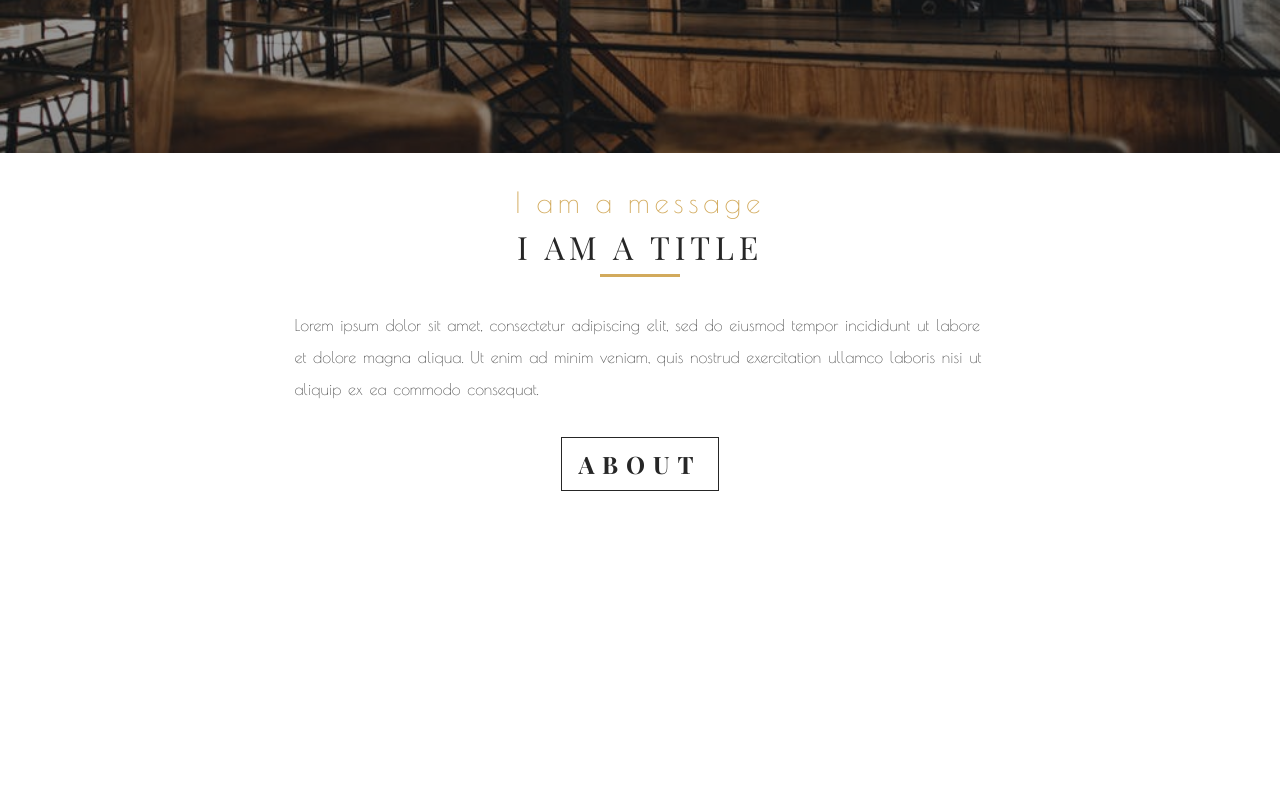
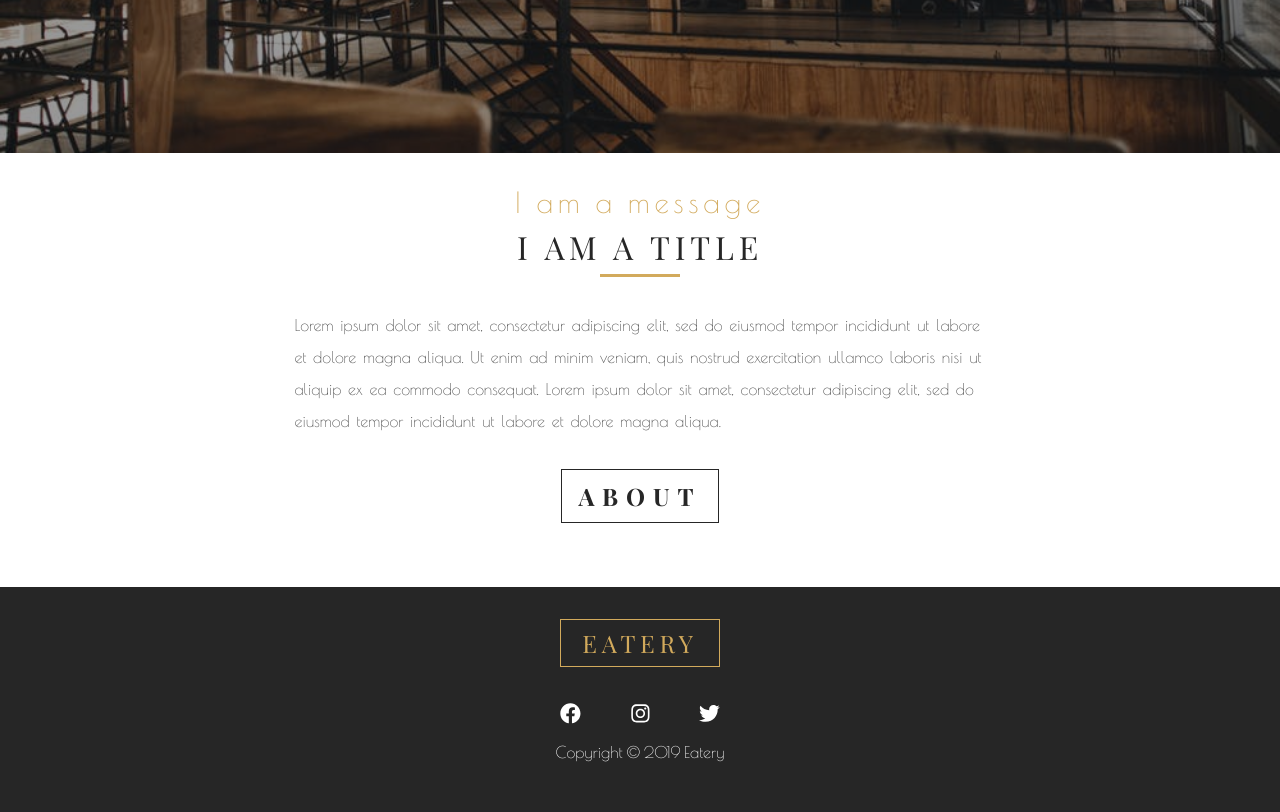
Before and after one commit to DundarKoray/Gatsby__Contentful__Bootstrap__Project__Restaurant, a Gatsby site: page / in a window 1280 px wide. Shown: the part 642-1454 px from the top of the page. Before the commit the page ends 1197 px from the top, so only its background shows below. Built offline with nearby package versions, Linux system fonts and the light colour scheme; Gatsby itself is replaced by a stand-in of ours.

Commit message:
completed footer component

```diff
--- a/src/components/HomePageComponents/QuickInfo.js
+++ b/src/components/HomePageComponents/QuickInfo.js
@@ -12,7 +12,7 @@ class QuickInfo extends Component {
                 <Title message="I am a message" title="I am a title" />
                 <div className="quick-info-wrapper">
                     <p className="text">
-                        Lorem ipsum dolor sit amet, consectetur adipiscing elit, sed do eiusmod tempor incididunt ut labore et dolore magna aliqua. Ut enim ad minim veniam, quis nostrud exercitation ullamco laboris nisi ut aliquip ex ea commodo consequat.
+                        Lorem ipsum dolor sit amet, consectetur adipiscing elit, sed do eiusmod tempor incididunt ut labore et dolore magna aliqua. Ut enim ad minim veniam, quis nostrud exercitation ullamco laboris nisi ut aliquip ex ea commodo consequat. Lorem ipsum dolor sit amet, consectetur adipiscing elit, sed do eiusmod tempor incididunt ut labore et dolore magna aliqua.
                     </p>
                     <Link to="/about/" style={{ textDecoration: 'none' }}>
                         <SectionButton style={{ margin: '2rem auto' }}>about</SectionButton>
--- /dev/null
+++ b/src/components/globals/footer/Footer.js
@@ -0,0 +1,40 @@
+import React, { Component } from 'react';
+import { FaInstagram, FaTwitter, FaFacebook } from 'react-icons/fa'
+import './footer.css'
+
+class Footer extends Component {
+
+    state = {
+        icons: [
+            {
+                id: 1,
+                icon: <FaFacebook className="icon facebook-icon" />,
+                path: `https://www.facebook.com`
+            },
+            {
+                id: 2,
+                icon: <FaInstagram className="icon instagram-icon" />,
+                path: 'https://www.instagram.com'
+            },
+            {
+                id: 3,
+                icon: <FaTwitter className="icon twitter-icon" />,
+                path: 'https://www.twitter.com'
+            }
+        ]
+    }
+
+    render() {
+        return (
+            <footer>
+                <div className="title">eatery</div>
+                <div className="icons">
+                    {this.state.icons.map(item => (<a href={item.path} key={item.id}>{item.icon}</a>))}
+                </div>
+                <p className="copyright">copyright &copy; 2019 eatery</p>
+            </footer>
+        );
+    }
+}
+
+export default Footer;
--- /dev/null
+++ b/src/components/globals/footer/footer.css
@@ -0,0 +1,35 @@
+footer {
+    padding: 2rem 0;
+    background: var(--mainBlack);
+
+}
+
+footer .icons {
+    width: 10rem;
+    display: flex;
+    justify-content: space-between;
+    margin: 0 auto;
+}
+
+footer .icon {
+    color: var(--mainWhite);
+    font-size: 1.3rem;
+}
+
+footer .title {
+    text-align: center;
+    width: 10rem;
+    color: var(--mainYellow);
+    text-transform: uppercase;
+    padding: 0.3rem 1rem;
+    margin: 0 auto 2rem auto;
+    font-size: 1.5rem;
+    border: 1px solid var(--mainYellow);
+}
+
+.copyright {
+    color: var(--mainWhite);
+    text-transform: capitalize;
+    text-align: center;
+    margin: 1rem 0;
+}
--- a/src/components/layout.js
+++ b/src/components/layout.js
@@ -8,15 +8,17 @@
 import React from "react"
 import PropTypes from "prop-types"
 import Navbar from "../components/globals/navbar"
+import Footer from "../components/globals/footer/Footer"
 
 import "./bootstrap.min.css"
 import "./layout.css"
 
-const Layout = ({children}) => {
+const Layout = ({ children }) => {
   return (
     <React.Fragment>
-      <Navbar/>
+      <Navbar />
       {children}
+      <Footer />
     </React.Fragment>
   );
 };
```
